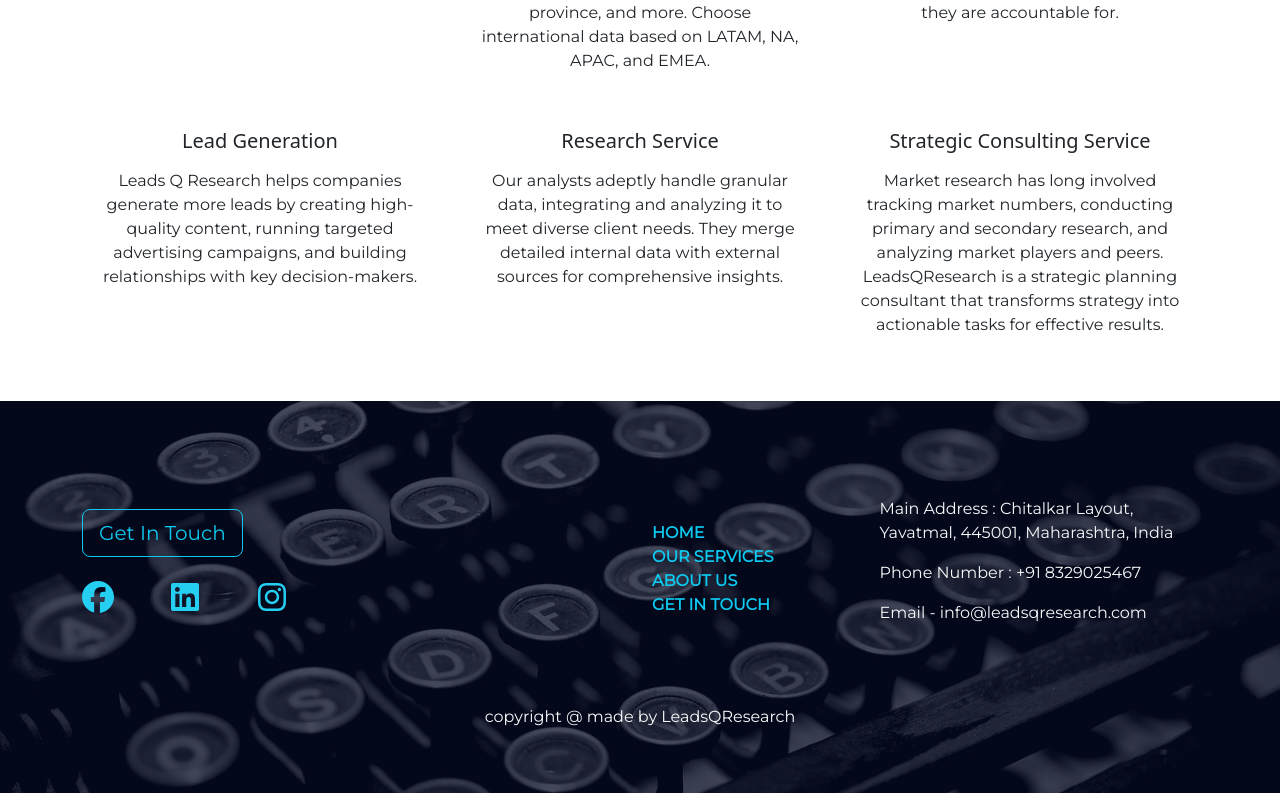
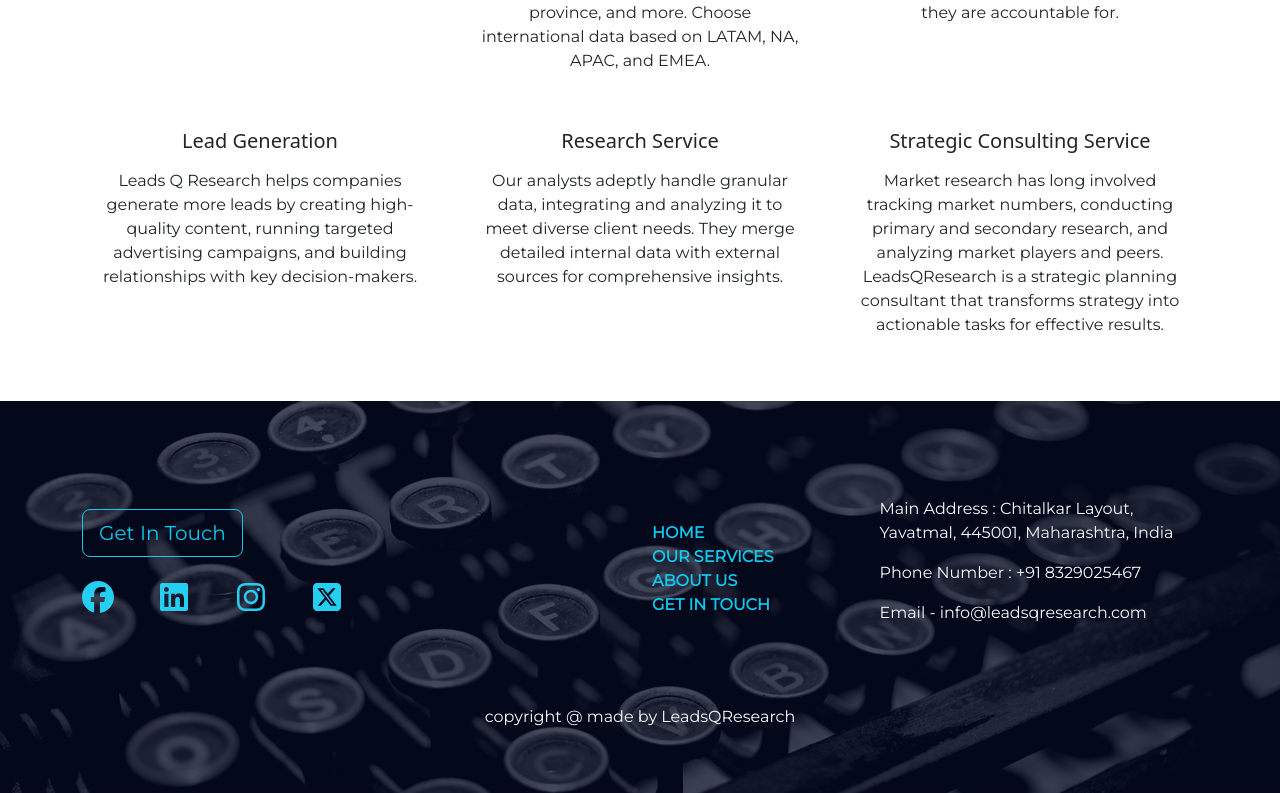
Before and after one commit to AkshayRamtekeDev/leadQResearch, a React (Create React App) app: page / in a window 1280 px wide. Shown: the part 1085-1878 px from the top of the page. Built offline with nearby package versions, Linux system fonts and the light colour scheme.

Commit message:
updated color for twitter logo

```diff
--- a/src/App.js
+++ b/src/App.js
@@ -74,7 +74,7 @@
                 </Link>
                 <Link target='_blank' to="https://x.com/q_leads95617">
                   <li>
-                    <svg xmlns="http://www.w3.org/2000/svg" viewBox="0 0 448 512"><path d="M64 32C28.7 32 0 60.7 0 96V416c0 35.3 28.7 64 64 64H384c35.3 0 64-28.7 64-64V96c0-35.3-28.7-64-64-64H64zm297.1 84L257.3 234.6 379.4 396H283.8L209 298.1 123.3 396H75.8l111-126.9L69.7 116h98l67.7 89.5L313.6 116h47.5zM323.3 367.6L153.4 142.9H125.1L296.9 367.6h26.3z" /></svg>
+                    <svg xmlns="http://www.w3.org/2000/svg" height="32" width="32" viewBox="0 0 448 512"><path fill="#25cff2" d="M64 32C28.7 32 0 60.7 0 96V416c0 35.3 28.7 64 64 64H384c35.3 0 64-28.7 64-64V96c0-35.3-28.7-64-64-64H64zm297.1 84L257.3 234.6 379.4 396H283.8L209 298.1 123.3 396H75.8l111-126.9L69.7 116h98l67.7 89.5L313.6 116h47.5zM323.3 367.6L153.4 142.9H125.1L296.9 367.6h26.3z" /></svg>
                   </li>
                 </Link>
 
```
